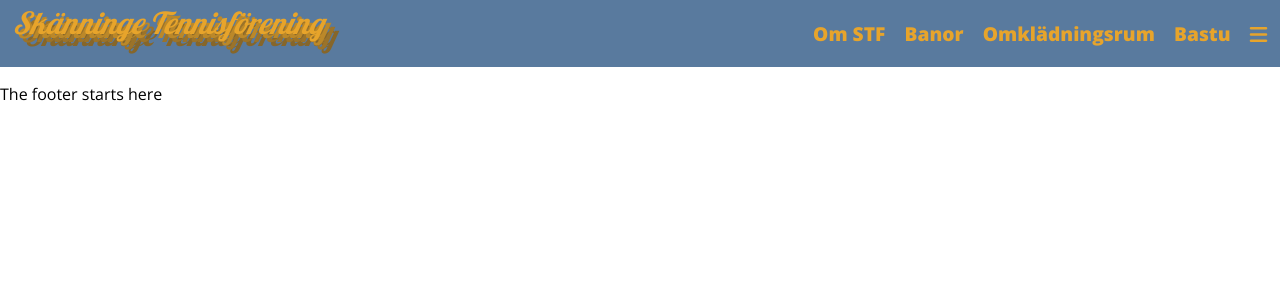
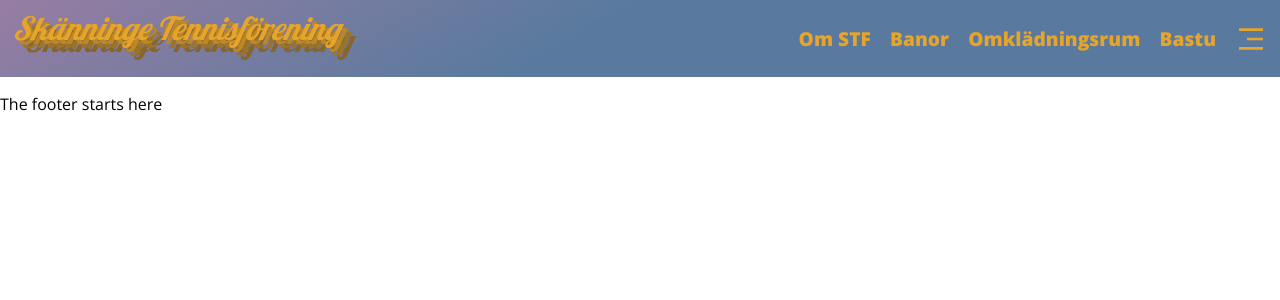
Before and after one commit to lucidrunner/tennis-react, a React (Create React App) app in the folder tennis-stf/: page / in a window 1280 px wide. Shown: the top 300 px of the page. Built offline with nearby package versions, Linux system fonts and the light colour scheme.

Commit message:
Header re-worked

```diff
--- a/tennis-stf/package.json
+++ b/tennis-stf/package.json
@@ -8,6 +8,7 @@
     "@testing-library/user-event": "^13.5.0",
     "react": "^18.2.0",
     "react-dom": "^18.2.0",
+    "react-icons": "^4.6.0",
     "react-scripts": "5.0.1",
     "web-vitals": "^2.1.4"
   },
--- a/tennis-stf/src/components/Logo/Logo.css
+++ b/tennis-stf/src/components/Logo/Logo.css
@@ -1,12 +1,12 @@
 .logo {
-    font-size: clamp(1.2rem, 1vw + 1.1rem, 2rem);
+  font-size: clamp(1.3rem, 1vw + 1.2rem, 2rem);
   transform: translateY(-10px);
   text-shadow: #bb8829 4px 4px, #9b732a 8px 8px, #86662a 12px 12px;
   font-style: italic;
   white-space: nowrap;
 }
 
-  .wrap{
+.wrap {
   white-space: initial;
   padding-left: 7px;
   text-indent: -7px;
--- a/tennis-stf/src/components/StickyHeader/HeaderNav.css
+++ b/tennis-stf/src/components/StickyHeader/HeaderNav.css
@@ -1,13 +1,21 @@
-
 nav {
   text-align: right;
+  /* I am fully aware that this is probably not how we're supposed to position things :D */
+  transform: translateY(-5px);
 }
 
-nav .hamburger{
-  transform: translateY(-0.1em)
+nav ul {
+  list-style: none;
 }
 
-
+nav .hamburger {
+  color: var(--maincolor);
+  font-size: 2rem;
+  padding: 0;
+  margin: 0;
+  transform: translateY(0.5rem);
+  cursor: pointer;
+}
 
 .header-nav {
   display: flex;
@@ -18,25 +26,29 @@ nav .hamburger{
   flex-direction: row;
 }
 
-  nav a,
-  nav i {
-    font-size: 1.2rem;
+.menu {
+  display: flex;
+  justify-content: space-between;
+  align-items: flex-end;
+  gap: 1.2rem;
+}
+
+.nav-link {
+  color: var(--maincolor);
   font-weight: bold;
   white-space: nowrap;
   font-family: "Open Sans", sans;
+  font-size: 1.2rem;
 }
 
+.nav-link:hover,
 nav a:hover,
-  nav i:hover {
+nav i:hover,
+nav .hamburger:hover {
   transition: 0.3s;
   color: var(--sidenavbordercolor);
   /* animation: color-change 2s infinite; */
 }
-
-nav i {
-    color: var(--maincolor);
-  }
-
 
 .hover-underline-animation {
   display: inline-block;
@@ -60,3 +72,74 @@ nav i {
   transform: scaleX(1);
   transform-origin: bottom left;
 }
+
+.small-only {
+  display: none;
+}
+
+.navbar_menu_container {
+  position: absolute;
+  display: flex;
+  justify-content: flex-end;
+  align-items: flex-end;
+  flex-direction: column;
+  text-align: end;
+  background: var(--darkshade);
+  padding: 2rem;
+  top: 70px;
+  right: 5px;
+  margin-top: 1rem;
+  min-width: 210px;
+  gap: 1.2rem;
+  border: 5px solid var(--darkaccent);
+  border-radius: 5px;
+  box-shadow: 0 0 5 rgba(0, 0, 0, 0.2);
+}
+
+@media screen and (max-width: 830px) {
+  nav .hamburger {
+    font-size: 3rem;
+    margin: 0;
+    padding: 0;
+  }
+
+  .collapse {
+    display: none;
+  }
+
+  .small-only {
+    display: flex;
+  }
+
+  .menu {
+    flex-direction: column;
+  }
+}
+
+@media screen and (max-width: 500px) {
+  .navbar_menu_container {
+    font-size: 1rem;
+    min-width: 90vw;
+    right: 5vw;
+    padding: 1rem;
+    align-items: center;
+    text-align: center;
+  }
+
+  .nav-link {
+    font-size: 1rem;
+  }
+
+  .menu {
+    align-items: center;
+    width: 100%;
+  }
+
+  .navbar_menu_container li,
+  .navbar_menu_container span {
+    border: 2px solid var(--maincolor);
+    padding: 1rem;
+    width: 100%;
+    display: block;
+  }
+}
--- a/tennis-stf/src/components/StickyHeader/HeaderNav.js
+++ b/tennis-stf/src/components/StickyHeader/HeaderNav.js
@@ -1,29 +1,77 @@
-import React from "react";
+import React, { useState } from "react";
 import "./HeaderNav.css";
+import { RiMenu3Line, RiCloseLine } from "react-icons/ri";
+
+const Menu = (props) => {
+  let classes = "menu nav-link " + props.additionalClass;
+  console.log(classes);
+  return (
+    <div className={classes}>
+      <li className="hover-underline-animation">
+        <a href="index.html" id="nav-index">
+          {" "}
+          Om STF
+        </a>
+      </li>
+      <li className="hover-underline-animation">
+        <a href="banor.html" id="nav-banor">
+          Banor
+        </a>
+      </li>
+      <li className="hover-underline-animation">
+        <a href="omkl.html" id="nav-omkl">
+          Omklädningsrum
+        </a>
+      </li>
+      <li className="hover-underline-animation">
+        <a href="bastu.html" id="nav-bastu">
+          Bastu
+        </a>
+      </li>
+    </div>
+  );
+};
+
+const BookingMenu = () => {
+  return (
+    <>
+      <span className="nav-link">Boka Omklädningsrum</span>
+      <span className="nav-link">Boka Andra Rum</span>
+    </>
+  );
+};
 
 const HeaderNav = () => {
+  const [toggleMenu, setToggleMenu] = useState(false);
 
-    return(
+  return (
     <nav>
       <ul id="nav-list" class="header-nav">
-            <li class="hover-underline-animation">
-                <a href="index.html" id="nav-index"> Om STF</a>
+        <Menu additionalClass="collapse" />
+        {toggleMenu ? (
+          <li>
+            <RiCloseLine
+              className="hamburger"
+              onClick={() => setToggleMenu(false)}
+            />
           </li>
-            <li class="hover-underline-animation">
-                <a href="banor.html" id="nav-banor">Banor</a>
+        ) : (
+          <li>
+            <RiMenu3Line
+              className="hamburger"
+              onClick={() => setToggleMenu(true)}
+            />
           </li>
-            <li class="hover-underline-animation">
-                <a href="omkl.html" id="nav-omkl">Omklädningsrum</a>
-            </li>
-            <li class="hover-underline-animation">
-                <a href="bastu.html" id="nav-bastu">Bastu</a>
-            </li>
-            <li class="hover-underline-animation">
-                <i class ="fa-solid fa-bars fa-lg hamburger"></i>
-            </li>
+        )}
+        {toggleMenu && (
+          <div className="navbar_menu_container scale-up-tr">
+            <Menu additionalClass="small-only" />
+            <BookingMenu />
+          </div>
+        )}
       </ul>
     </nav>
-    )
+  );
 };
 
 export default HeaderNav;
--- a/tennis-stf/src/components/StickyHeader/StickyHeader.css
+++ b/tennis-stf/src/components/StickyHeader/StickyHeader.css
@@ -1,5 +1,4 @@
-.header{
-
+.header {
   width: 100%;
   top: 0;
   justify-content: space-between;
@@ -8,4 +7,41 @@
   background-color: var(--darkshade);
   padding-inline: 1vw;
   padding-block: 4px;
+  /* ff 3.6+ */
+  background: -moz-linear-gradient(
+    150deg,
+    rgba(151, 125, 163, 1) 0%,
+    rgba(89, 122, 158, 1) 45%
+  );
+
+  /* safari 5.1+,chrome 10+ */
+  background: -webkit-linear-gradient(
+    150deg,
+    rgba(151, 125, 163, 1) 0%,
+    rgba(89, 122, 158, 1) 45%
+  );
+
+  /* opera 11.10+ */
+  background: -o-linear-gradient(
+    150deg,
+    rgba(151, 125, 163, 1) 0%,
+    rgba(89, 122, 158, 1) 45%
+  );
+
+  /* ie 6-9 */
+  filter: progid:DXImageTransform.Microsoft.gradient( startColorstr='#597A9E', endColorstr='#977DA3', GradientType=1 );
+
+  /* ie 10+ */
+  background: -ms-linear-gradient(
+    150deg,
+    rgba(151, 125, 163, 1) 0%,
+    rgba(89, 122, 158, 1) 45%
+  );
+
+  /* global 94%+ browsers support */
+  background: linear-gradient(
+    150deg,
+    rgba(151, 125, 163, 1) 0%,
+    rgba(89, 122, 158, 1) 45%
+  );
 }
--- a/tennis-stf/src/components/styles/global.css
+++ b/tennis-stf/src/components/styles/global.css
@@ -17,7 +17,7 @@ x::after {
   box-sizing: border-box;
 }
 
-body{
+body {
   font-family: "Open Sans", sans-serif;
   font-size: 1rem;
   margin: 0;
@@ -45,26 +45,111 @@ h4 {
   text-decoration: none;
 }
 
-.hoverable:hover{
-    color: var(--darkaccent)
+.hoverable:hover {
+  color: var(--darkaccent);
 }
 
-.no-padmar{
+.no-padmar {
   margin: 0;
   padding: 0;
 }
 
-.side-padded{
+.side-padded {
   padding-left: 12.5%;
   padding-right: 12.5%;
 }
 
-.flex-as-column{
+.flex-as-column {
   display: flex;
   flex-direction: column;
 }
 
-.flex-as-row{
+.flex-as-row {
   display: flex;
   flex-direction: row;
 }
+
+.scale-up-center {
+  -webkit-animation: scale-up-center 0.4s cubic-bezier(0.39, 0.575, 0.565, 1)
+    both;
+  animation: scale-up-center 0.4s cubic-bezier(0.39, 0.575, 0.565, 1) both;
+}
+
+/* ----------------------------------------------
+ * Generated by Animista on 2022-11-28 18:8:40
+ * Licensed under FreeBSD License.
+ * See http://animista.net/license for more info.
+ * w: http://animista.net, t: @cssanimista
+ * ---------------------------------------------- */
+
+/**
+ * ----------------------------------------
+ * animation scale-up-center
+ * ----------------------------------------
+ */
+@-webkit-keyframes scale-up-center {
+  0% {
+    -webkit-transform: scale(0.5);
+    transform: scale(0.5);
+  }
+  100% {
+    -webkit-transform: scale(1);
+    transform: scale(1);
+  }
+}
+@keyframes scale-up-center {
+  0% {
+    -webkit-transform: scale(0.5);
+    transform: scale(0.5);
+  }
+  100% {
+    -webkit-transform: scale(1);
+    transform: scale(1);
+  }
+}
+
+.scale-up-tr {
+  -webkit-animation: scale-up-tr 0.2s cubic-bezier(0.39, 0.575, 0.565, 1) both;
+  animation: scale-up-tr 0.2s cubic-bezier(0.39, 0.575, 0.565, 1) both;
+}
+
+/* ----------------------------------------------
+ * Generated by Animista on 2022-11-28 20:59:11
+ * Licensed under FreeBSD License.
+ * See http://animista.net/license for more info.
+ * w: http://animista.net, t: @cssanimista
+ * ---------------------------------------------- */
+
+/**
+ * ----------------------------------------
+ * animation scale-up-tr
+ * ----------------------------------------
+ */
+@-webkit-keyframes scale-up-tr {
+  0% {
+    -webkit-transform: scale(0.5);
+    transform: scale(0.5);
+    -webkit-transform-origin: 100% 0%;
+    transform-origin: 100% 0%;
+  }
+  100% {
+    -webkit-transform: scale(1);
+    transform: scale(1);
+    -webkit-transform-origin: 100% 0%;
+    transform-origin: 100% 0%;
+  }
+}
+@keyframes scale-up-tr {
+  0% {
+    -webkit-transform: scale(0.5);
+    transform: scale(0.5);
+    -webkit-transform-origin: 100% 0%;
+    transform-origin: 100% 0%;
+  }
+  100% {
+    -webkit-transform: scale(1);
+    transform: scale(1);
+    -webkit-transform-origin: 100% 0%;
+    transform-origin: 100% 0%;
+  }
+}
```
Also changed, not shown: tennis-stf/src/components/StickyHeader/StickyHeader.js (+6 -8 lines), 1 other file (tests, documents, lock files or other folders). Lines whose indentation alone changed are shown as unchanged.
